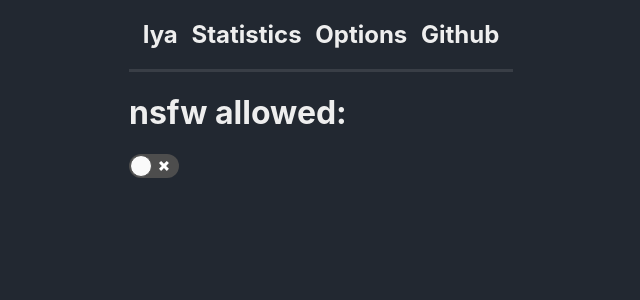
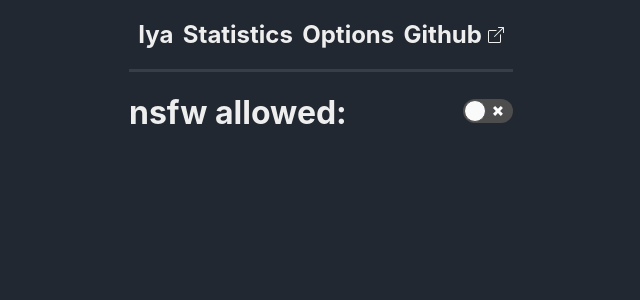
Before and after one commit to apoleon33/iya, a React (Create React App) app in the folder frontend/: page /options in a window 1280 px wide. Shown: the top 300 px of the page, without its empty margins (319-959 px from the left). Built offline with nearby package versions, Linux system fonts and the light colour scheme; no server answers.

Commit message:
Options menu working

```diff
--- a/frontend/src/index.js
+++ b/frontend/src/index.js
@@ -3,7 +3,7 @@ import ReactDOM from "react-dom/client";
 import { BrowserRouter, Routes, Route } from "react-router-dom";
 
 import App from "./routes/App";
-import Info from "./routes/Info";
+import Options from "./routes/Options";
 import Menu from "./routes/Menu";
 import Statistics from "./routes/Statistic";
 
@@ -16,7 +16,7 @@ root.render(
   <BrowserRouter>
     <Routes>
       <Route path="/" element={<App />} />
-      <Route path="options" element={<Info />} />
+      <Route path="options" element={<Options />} />
       <Route path="statistics" element={<Statistics />} />
       <Route
         path="*"
--- a/frontend/src/routes/Info.js
+++ /dev/null
@@ -1,58 +0,0 @@
-import React from "react";
-import Toggle from "react-toggle";
-
-import Menu from "./Menu";
-
-class Info extends React.Component {
-  constructor(props) {
-    super(props);
-    this.state = {
-      iteration: 0,
-      oldName: this.props.name,
-      nsfwStatus: false,
-    };
-
-    this.getCharacterNameAndIteration =
-      this.getCharacterNameAndIteration.bind(this);
-
-    this.nsfwToggle = this.nsfwToggle.bind(this);
-  }
-
-  getCharacterNameAndIteration() {
-    if (this.state.oldName !== this.props.name) {
-      this.setState({
-        iteration: this.state.iteration + 1,
-        oldName: this.props.name,
-      });
-    }
-  }
-
-  componentDidMount() {
-    setInterval(() => this.getCharacterNameAndIteration(), 100);
-  }
-
-  nsfwToggle() {
-    console.log(this.state.nsfwStatus);
-    this.setState((prevState) => ({
-      nsfwStatus: !prevState.nsfwStatus,
-    }));
-    fetch("/api/nsfw");
-  }
-
-  render() {
-    return (
-      <div>
-        <Menu />
-        <div id="info" className="Info">
-          <h1> nsfw allowed:</h1>
-          <Toggle
-            defaultChecked={this.state.nsfwStatus}
-            onChange={this.nsfwToggle}
-          />
-        </div>
-      </div>
-    );
-  }
-}
-
-export default Info;
--- a/frontend/src/routes/Menu.js
+++ b/frontend/src/routes/Menu.js
@@ -1,7 +1,7 @@
 import React from "react";
 import { Link } from "react-router-dom";
 
-class Menu extends React.Component {
+export default class Menu extends React.Component {
   render() {
     return (
       <header className="Menu">
@@ -18,11 +18,29 @@ class Menu extends React.Component {
         </Link>
 
         <h2>
-          <a href="https://github.com/apoleon33/iya"> Github</a>
+          <a href="https://github.com/apoleon33/iya" target="_blank">
+            {" "}
+            Github{" "}
+            <svg
+              xmlns="http://www.w3.org/2000/svg"
+              width="16"
+              height="16"
+              fill="currentColor"
+              class="bi bi-box-arrow-up-right"
+              viewBox="0 0 16 16"
+            >
+              <path
+                fill-rule="evenodd"
+                d="M8.636 3.5a.5.5 0 0 0-.5-.5H1.5A1.5 1.5 0 0 0 0 4.5v10A1.5 1.5 0 0 0 1.5 16h10a1.5 1.5 0 0 0 1.5-1.5V7.864a.5.5 0 0 0-1 0V14.5a.5.5 0 0 1-.5.5h-10a.5.5 0 0 1-.5-.5v-10a.5.5 0 0 1 .5-.5h6.636a.5.5 0 0 0 .5-.5z"
+              />
+              <path
+                fill-rule="evenodd"
+                d="M16 .5a.5.5 0 0 0-.5-.5h-5a.5.5 0 0 0 0 1h3.793L6.146 9.146a.5.5 0 1 0 .708.708L15 1.707V5.5a.5.5 0 0 0 1 0v-5z"
+              />
+            </svg>
+          </a>
         </h2>
       </header>
     );
   }
 }
-
-export default Menu;
--- /dev/null
+++ b/frontend/src/routes/Options.js
@@ -0,0 +1,52 @@
+import React from "react";
+import Toggle from "react-toggle";
+
+import Menu from "./Menu";
+
+export default class Options extends React.Component {
+  constructor(props) {
+    super(props);
+    this.state = {
+      nsfwStatus: false,
+    };
+
+    this.nsfwToggle = this.nsfwToggle.bind(this);
+    this.checkNsfwStatus = this.checkNsfwStatus.bind(this);
+  }
+
+  componentDidMount() {
+    this.checkNsfwStatus();
+  }
+
+  async checkNsfwStatus() {
+    let response = await fetch("/api/nsfwStatus");
+    let jsoned = await response.json();
+    this.setState({
+      nsfwStatus: jsoned.nsfwStatus,
+    });
+  }
+
+  nsfwToggle() {
+    this.setState((prevState) => ({
+      nsfwStatus: !prevState.nsfwStatus,
+    }));
+    fetch("/api/nsfw");
+  }
+
+  render() {
+    return (
+      <div>
+        <Menu />
+        <div id="options" className="Options">
+          <h1> nsfw allowed:</h1>
+          <div id="toggleWrapper">
+            <Toggle
+              checked={this.state.nsfwStatus}
+              onChange={this.nsfwToggle}
+            />
+          </div>
+        </div>
+      </div>
+    );
+  }
+}
--- a/frontend/src/routes/Statistic.js
+++ b/frontend/src/routes/Statistic.js
@@ -29,7 +29,6 @@ export default class Statistics extends React.Component {
   }
 
   render() {
-    this.getData();
     return (
       <div>
         <Menu />
--- a/frontend/src/style/style.scss
+++ b/frontend/src/style/style.scss
@@ -125,4 +125,10 @@ body{
     align-items: center;
 }
 
+.Options{
+    display: flex;
+    flex-direction: row;
+    justify-content: space-between;
+    align-items: center;
+}
 @media screen and (min-width: 815px) { #statWrapper{flex-direction: row;}}
```
Also changed, not shown: 1 other file (tests, documents, lock files or other folders).
